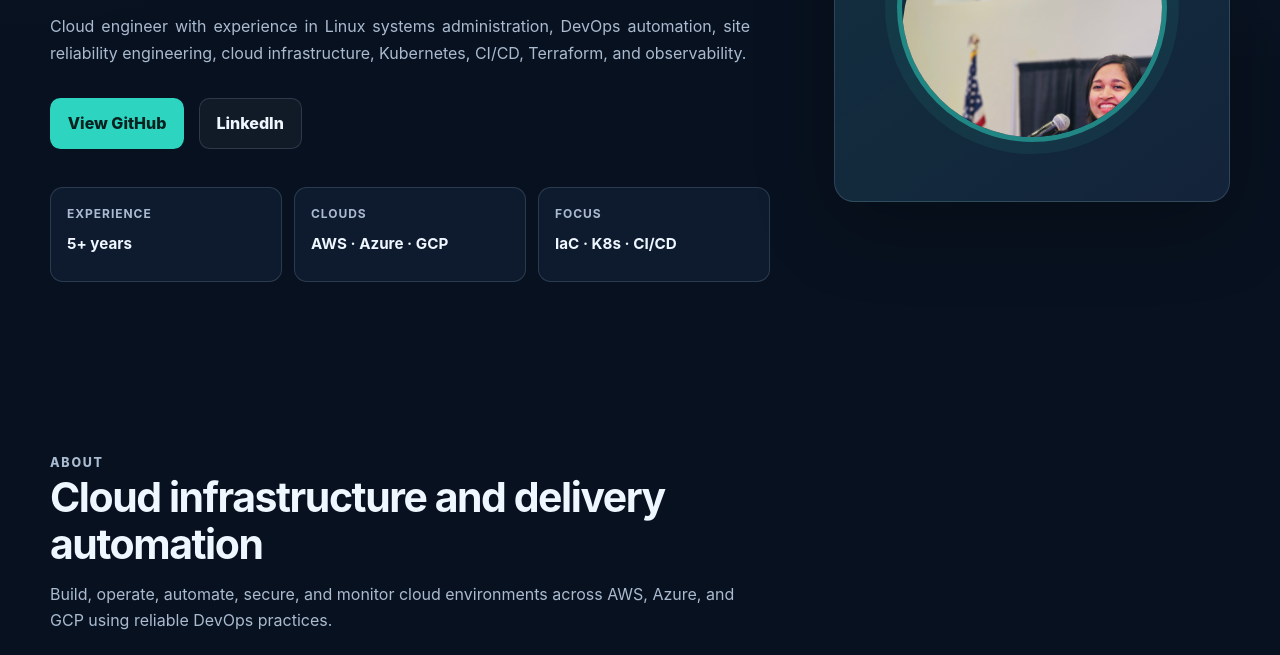
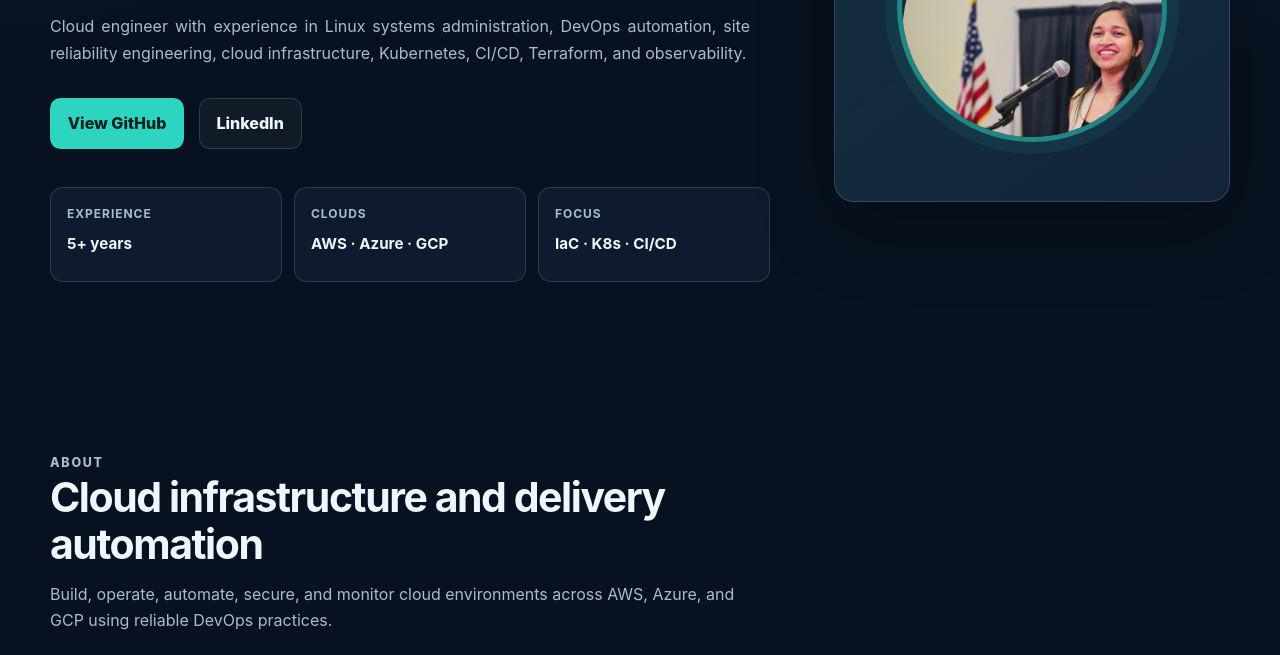
Before and after one commit to Satyavb9843/Satyavb9843.github.io, a plain HTML site: page index.html in a window 1280 px wide. Shown: the part 445-1100 px from the top of the page. Drawn offline with Linux system fonts and the light colour scheme.

Commit message:
Update index.html

```diff
--- a/index.html
+++ b/index.html
@@ -523,7 +523,7 @@
   alt="Satya B profile picture"
   width="320"
   height="320"
-  style="display: block; width: 320px; height: 320px; object-fit: cover; object-position: center top; border-radius: 50%;"
+  style="display: block; width: 320px; height: 320px; object-fit: cover; object-position: center; border-radius: 50%;"
 >
           </div>
         </div>
```
